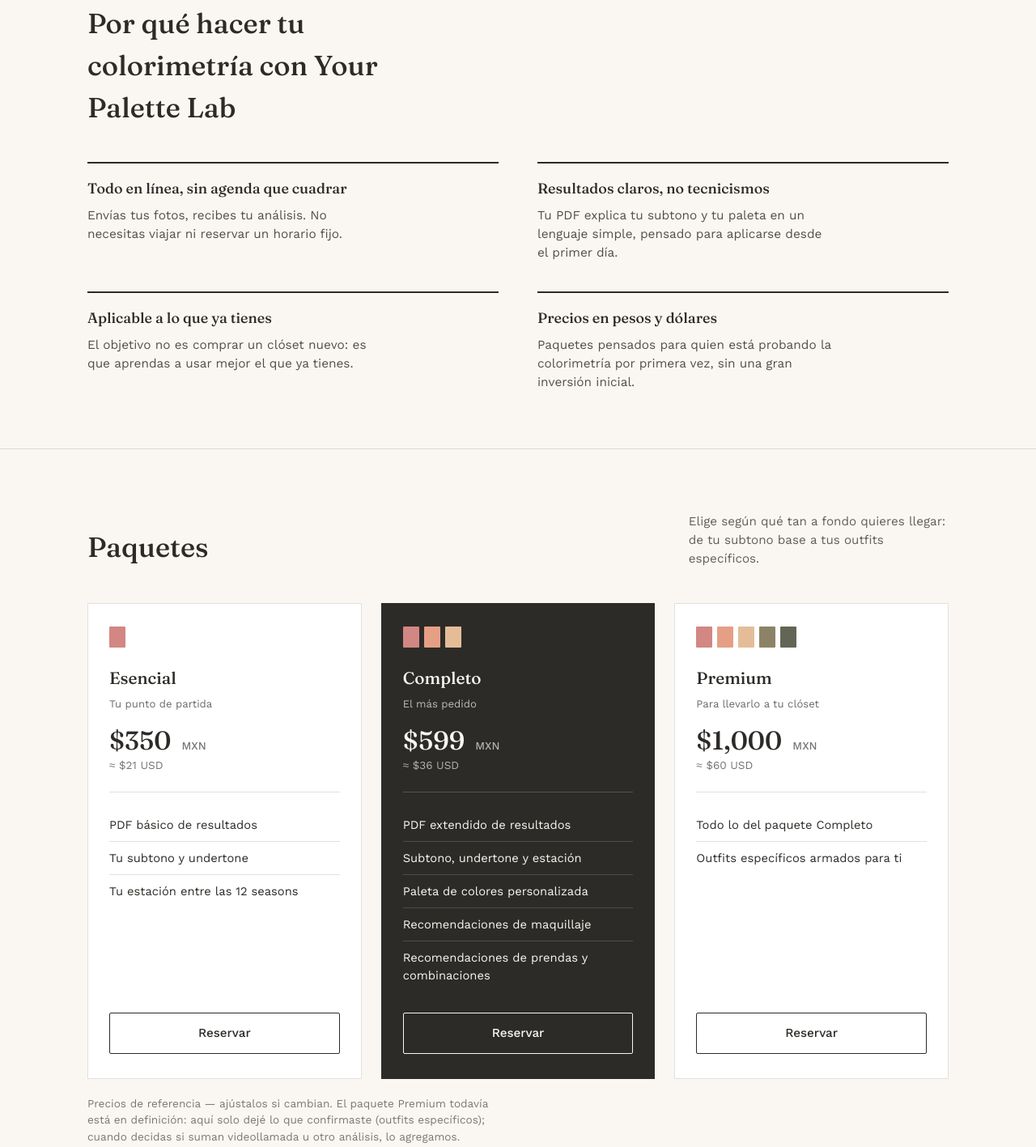
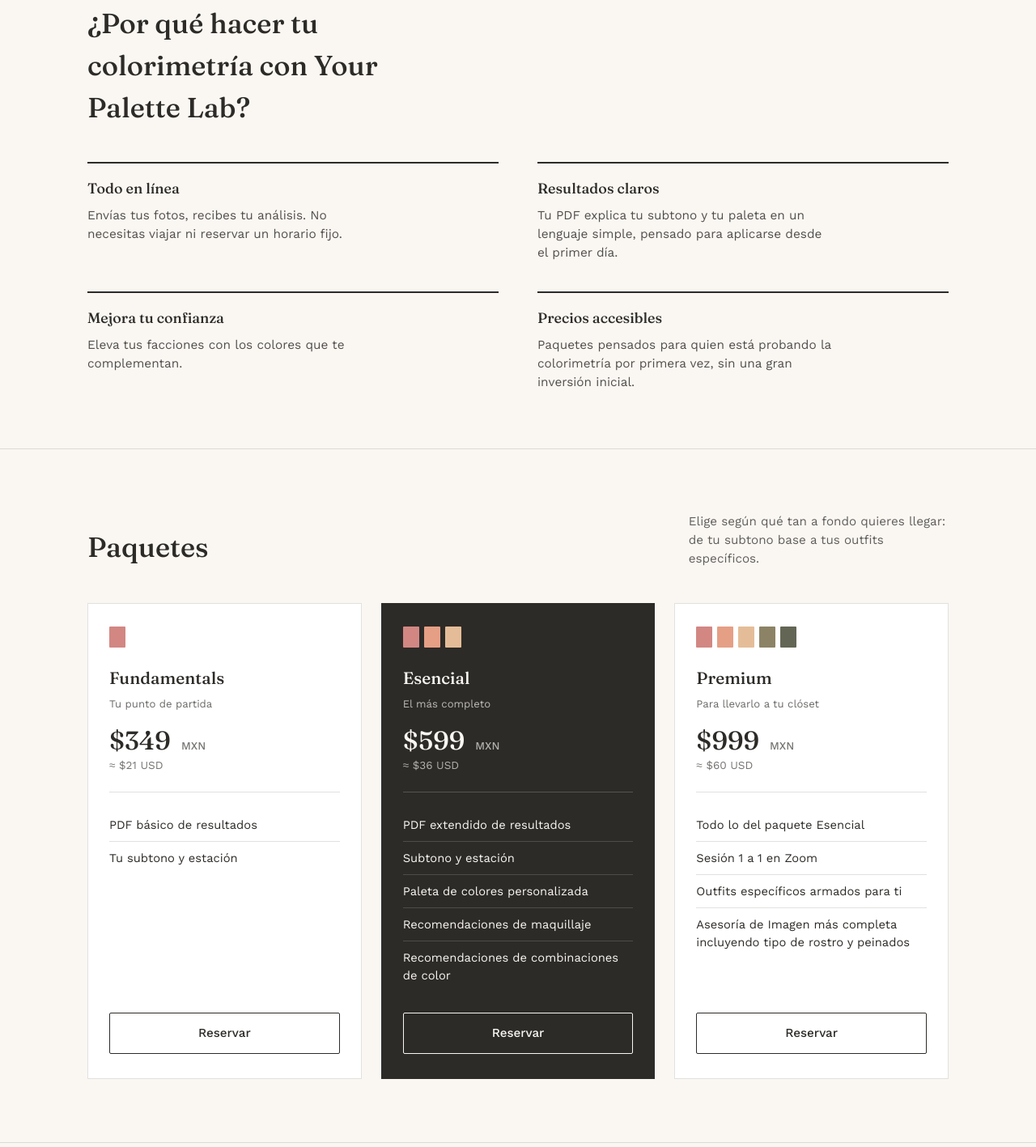
Before and after one commit to YourPaletteLab/yourpalettelab, a plain HTML site: page index.html in a window 1280 px wide. Shown: the part 728-2145 px from the top of the page at 81% size. Drawn offline with nearby package versions, Linux system fonts and the light colour scheme.

Commit message:
Revise text for clarity in index.html
Updated various text elements for clarity and consistency.

```diff
--- a/index.html
+++ b/index.html
@@ -395,7 +395,7 @@
     <div class="wrap hero-grid">
       <div>
         <h1>Tu clóset ya tiene el color correcto. Falta encontrarlo.</h1>
-        <p class="lede">Colorimetría 100% online: descubre tu subtono, tu undertone y la paleta que de verdad te favorece, sin salir de casa y a tu ritmo.</p>
+        <p class="lede">Colorimetría 100% online: descubre tu subtono, tu estación y la paleta que de verdad te favorece, sin salir de casa y completamente a tu ritmo.</p>
         <div class="cta-row">
           <a class="btn btn-primary" href="https://instagram.com/yourpalettelab" target="_blank" rel="noopener">
             <svg viewBox="0 0 24 24" fill="none" stroke="currentColor" stroke-width="1.6"><rect x="3" y="3" width="18" height="18" rx="5"/><circle cx="12" cy="12" r="4"/><circle cx="17.2" cy="6.8" r="1"/></svg>
@@ -424,22 +424,22 @@
   <!-- WHY -->
   <section class="why">
     <div class="wrap">
-      <h2>Por qué hacer tu colorimetría con Your Palette Lab</h2>
+      <h2>¿Por qué hacer tu colorimetría con Your Palette Lab?</h2>
       <div class="why-grid">
         <div class="why-item">
-          <h3>Todo en línea, sin agenda que cuadrar</h3>
+          <h3>Todo en línea</h3>
           <p>Envías tus fotos, recibes tu análisis. No necesitas viajar ni reservar un horario fijo.</p>
         </div>
         <div class="why-item">
-          <h3>Resultados claros, no tecnicismos</h3>
+          <h3>Resultados claros</h3>
           <p>Tu PDF explica tu subtono y tu paleta en un lenguaje simple, pensado para aplicarse desde el primer día.</p>
         </div>
         <div class="why-item">
-          <h3>Aplicable a lo que ya tienes</h3>
-          <p>El objetivo no es comprar un clóset nuevo: es que aprendas a usar mejor el que ya tienes.</p>
+          <h3>Mejora tu confianza</h3>
+          <p>Eleva tus facciones con los colores que te complementan.</p>
         </div>
         <div class="why-item">
-          <h3>Precios en pesos y dólares</h3>
+          <h3>Precios accesibles</h3>
           <p>Paquetes pensados para quien está probando la colorimetría por primera vez, sin una gran inversión inicial.</p>
         </div>
       </div>
@@ -459,15 +459,14 @@
           <div class="chips">
             <span class="chip" style="background:#D28783"></span>
           </div>
-          <h3 class="plan-name">Esencial</h3>
+          <h3 class="plan-name">Fundamentals</h3>
           <p class="plan-tag">Tu punto de partida</p>
-          <p class="plan-price">$350 <span>MXN</span></p>
+          <p class="plan-price">$349 <span>MXN</span></p>
           <p class="plan-usd">≈ $21 USD</p>
           <hr>
           <ul>
             <li>PDF básico de resultados</li>
-            <li>Tu subtono y undertone</li>
-            <li>Tu estación entre las 12 seasons</li>
+            <li>Tu subtono y estación</li>
           </ul>
           <a class="btn btn-ghost" href="https://instagram.com/yourpalettelab" target="_blank" rel="noopener">Reservar</a>
         </div>
@@ -478,17 +477,17 @@
             <span class="chip" style="background:#E59F85"></span>
             <span class="chip" style="background:#E4BD98"></span>
           </div>
-          <h3 class="plan-name">Completo</h3>
-          <p class="plan-tag">El más pedido</p>
+          <h3 class="plan-name">Esencial</h3>
+          <p class="plan-tag">El más completo</p>
           <p class="plan-price">$599 <span>MXN</span></p>
           <p class="plan-usd">≈ $36 USD</p>
           <hr>
           <ul>
             <li>PDF extendido de resultados</li>
-            <li>Subtono, undertone y estación</li>
+            <li>Subtono y estación</li>
             <li>Paleta de colores personalizada</li>
             <li>Recomendaciones de maquillaje</li>
-            <li>Recomendaciones de prendas y combinaciones</li>
+            <li>Recomendaciones de combinaciones de color</li>
           </ul>
           <a class="btn btn-ghost" href="https://instagram.com/yourpalettelab" target="_blank" rel="noopener">Reservar</a>
         </div>
@@ -503,18 +502,19 @@
           </div>
           <h3 class="plan-name">Premium</h3>
           <p class="plan-tag">Para llevarlo a tu clóset</p>
-          <p class="plan-price">$1,000 <span>MXN</span></p>
+          <p class="plan-price">$999 <span>MXN</span></p>
           <p class="plan-usd">≈ $60 USD</p>
           <hr>
           <ul>
-            <li>Todo lo del paquete Completo</li>
+            <li>Todo lo del paquete Esencial</li>
+            <li>Sesión 1 a 1 en Zoom</li>
             <li>Outfits específicos armados para ti</li>
+            <li>Asesoría de Imagen más completa incluyendo tipo de rostro y peinados</li>
           </ul>
           <a class="btn btn-ghost" href="https://instagram.com/yourpalettelab" target="_blank" rel="noopener">Reservar</a>
         </div>
       </div>
 
-      <p class="plans-note">Precios de referencia — ajústalos si cambian. El paquete Premium todavía está en definición: aquí solo dejé lo que confirmaste (outfits específicos); cuando decidas si suman videollamada u otro análisis, lo agregamos.</p>
     </div>
   </section>
 
@@ -530,13 +530,17 @@
         </div>
         <div class="step">
           <p class="num">02</p>
+          <h3>Haces el pago</h3>
+          <p>Te comparto los datos de pago para procesar el servicio.</p>
+        </div>
+        <p class="num">03</p>
           <h3>Envías tus fotos</h3>
-          <p>Te comparto una guía rápida de cómo tomarlas (luz natural, sin maquillaje, cabello recogido).</p>
+          <p>Te comparto una guía rápida de cómo tomarlas.</p>
         </div>
         <div class="step">
-          <p class="num">03</p>
+          <p class="num">04</p>
           <h3>Recibes tu resultado</h3>
-          <p>Tu PDF personalizado llega directo a tu correo, listo para consultar cuando quieras.</p>
+          <p>Tus resultados llegan directo a tu correo, listo para consultar cuando quieras.</p>
         </div>
       </div>
     </div>
```
